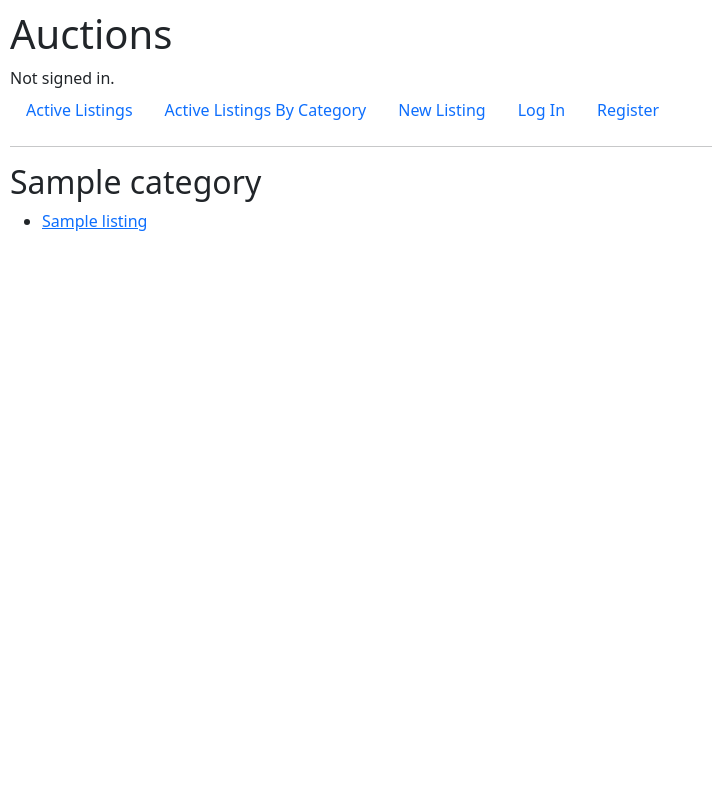
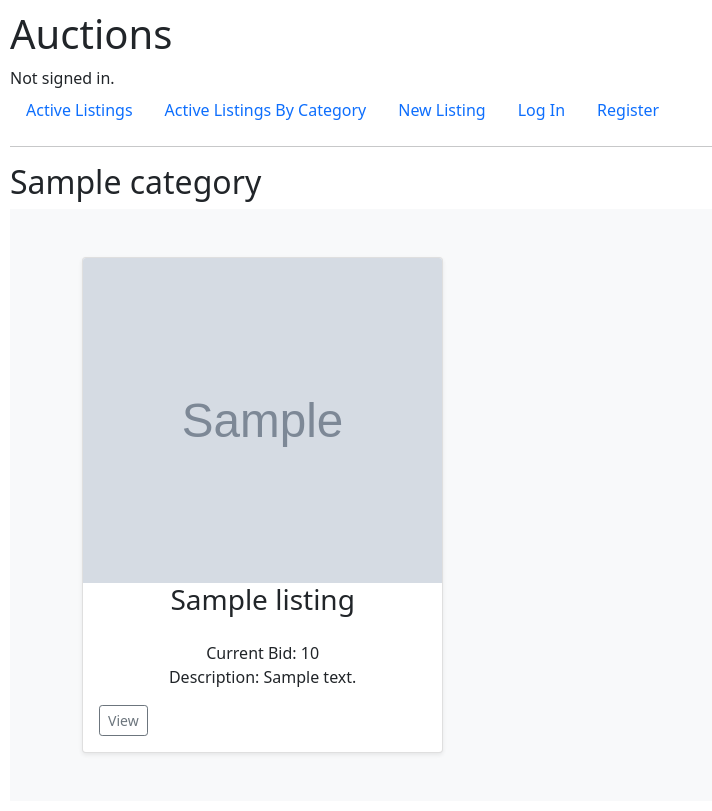
Before and after one commit to jacobsHandling/commerce, a Django app: page /category-listings/1 in a window 1280 px wide. Shown: the whole page, without its empty margins (0-712 px from the left). Before the commit the page ends 231 px from the top, so only its background shows below. Run offline with Django 3.2, Linux system fonts and the light colour scheme; tables that the repository leaves empty hold one stand-in row (values such as "Sample post"); grey boxes marked "Sample" are stand-in pictures; some libraries are stand-ins or nearby versions.

Commit message:
Style home and category listings pages

```diff
--- a/auctions/templates/auctions/category_listings.html
+++ b/auctions/templates/auctions/category_listings.html
@@ -2,13 +2,36 @@
 
 {% block body %}
     <h2>{{ category.name }}</h2>
+    <div class="album py-5 bg-light">
+        <div class="container">
+          <div class="row row-cols-1 row-cols-sm-2 row-cols-md-3 g-3">
 
-        <ul>
             {% for listing in active_listings %}
-                <li><a href="{% url 'listing' listing.id %}">{{ listing.title }}</a></li>
+                <div class="col">
+                    <div class="card shadow-sm listing-card">
+                        {% if listing.image_url %}
+                            <img src={{ listing.image_url }} class="bd-placeholder-img card-img-top" width="100%" height="325" preserveAspectRatio="xMidYMid slice">
+                        {% else %}
+                            <svg class="bd-placeholder-img card-img-top" width="100%" height="325" xmlns="http://www.w3.org/2000/svg" role="img" aria-label="Placeholder: Thumbnail" preserveAspectRatio="xMidYMid slice" focusable="false"><title>Placeholder</title><rect width="100%" height="100%" fill="#55595c"/></svg>
+                        {% endif %}
+                        <title>{{ listing.title }}</title>
+                        <h3 style="text-align: center" x="50%" y="50%" fill="#eceeef" dy=".3em" >{{ listing.title }}</h3>
+                        <div class="card-body">
+                            <p style="text-align: center" class="card-text">
+                                Current Bid: {{ listing.current_price }}<br>
+                                Description: {{ listing.description }}
+                            </p>
+                            <div class="d-flex justify-content-between align-items-center">
+                                <div class="btn-group">
+                                    <a href="{% url 'listing' listing.id %}" class="btn btn-sm btn-outline-secondary">View</a>
+                                </div>
+                            </div>
+
+                        </div>
+                    </div>
+                </div>
             {% empty %}
                 <h3>No active {{ category.name }} listings</h3>
             {% endfor %}
-        </ul>
 
 {% endblock %}
--- a/auctions/templates/auctions/layout.html
+++ b/auctions/templates/auctions/layout.html
@@ -7,10 +7,10 @@
         <meta name="viewport" content="width=device-width, initial-scale=1, shrink-to-fit=no">
         <meta name="author" content="Jacob Shandling">
         <title>{% block title %}Auctions{% endblock %}</title>
-        <!-- <link rel="stylesheet" href="https://stackpath.bootstrapcdn.com/bootstrap/4.4.1/css/bootstrap.min.css" integrity="sha384-Vkoo8x4CGsO3+Hhxv8T/Q5PaXtkKtu6ug5TOeNV6gBiFeWPGFN9MuhOf23Q9Ifjh" crossorigin="anonymous"> -->
+        <link href="{% static 'auctions/styles.css' %}" rel="stylesheet">
         <link href="https://cdn.jsdelivr.net/npm/bootstrap@5.0.1/dist/css/bootstrap.min.css" rel="stylesheet" integrity="sha384-+0n0xVW2eSR5OomGNYDnhzAbDsOXxcvSN1TPprVMTNDbiYZCxYbOOl7+AMvyTG2x" crossorigin="anonymous">
 
-        <link href="{% static 'auctions/styles.css' %}" rel="stylesheet">
+
 
         {% block header-script %}
         {% endblock %}
```
Also changed, not shown: auctions/templates/auctions/index.html (+35 -9 lines).
